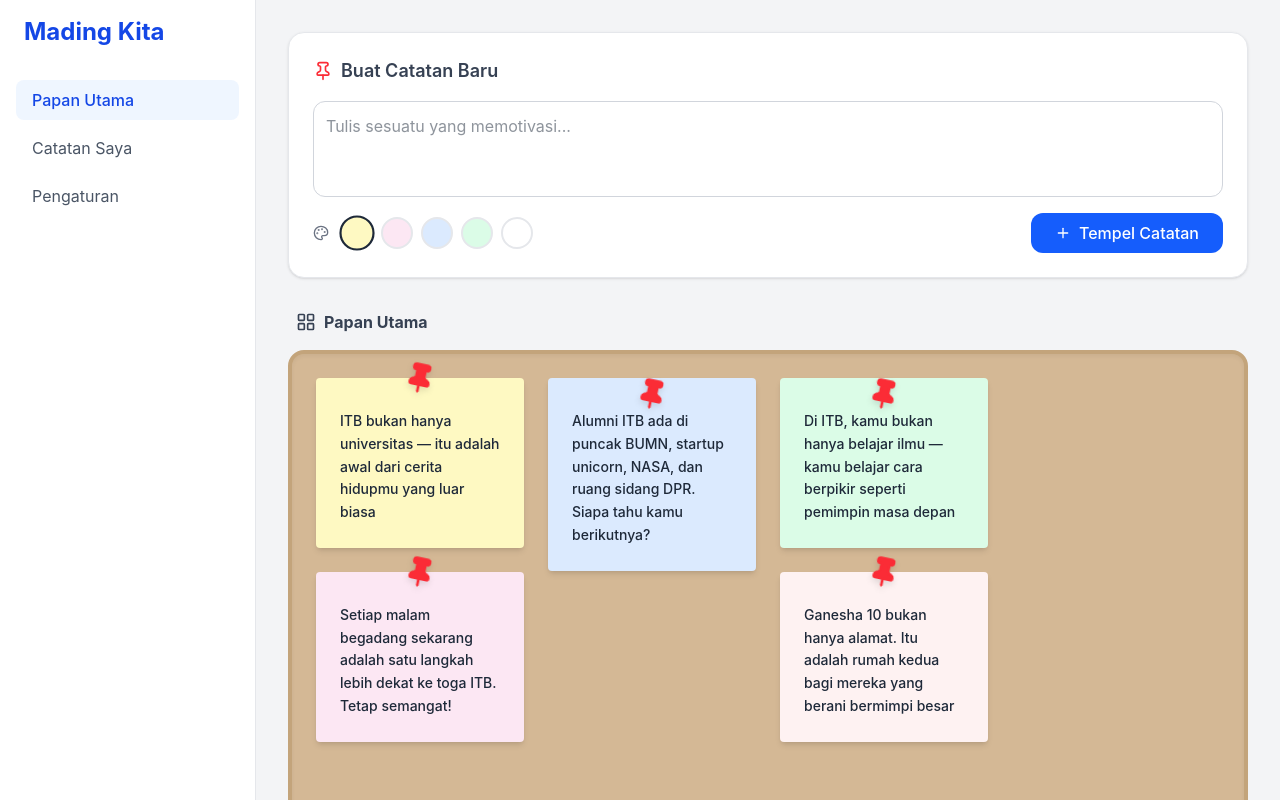
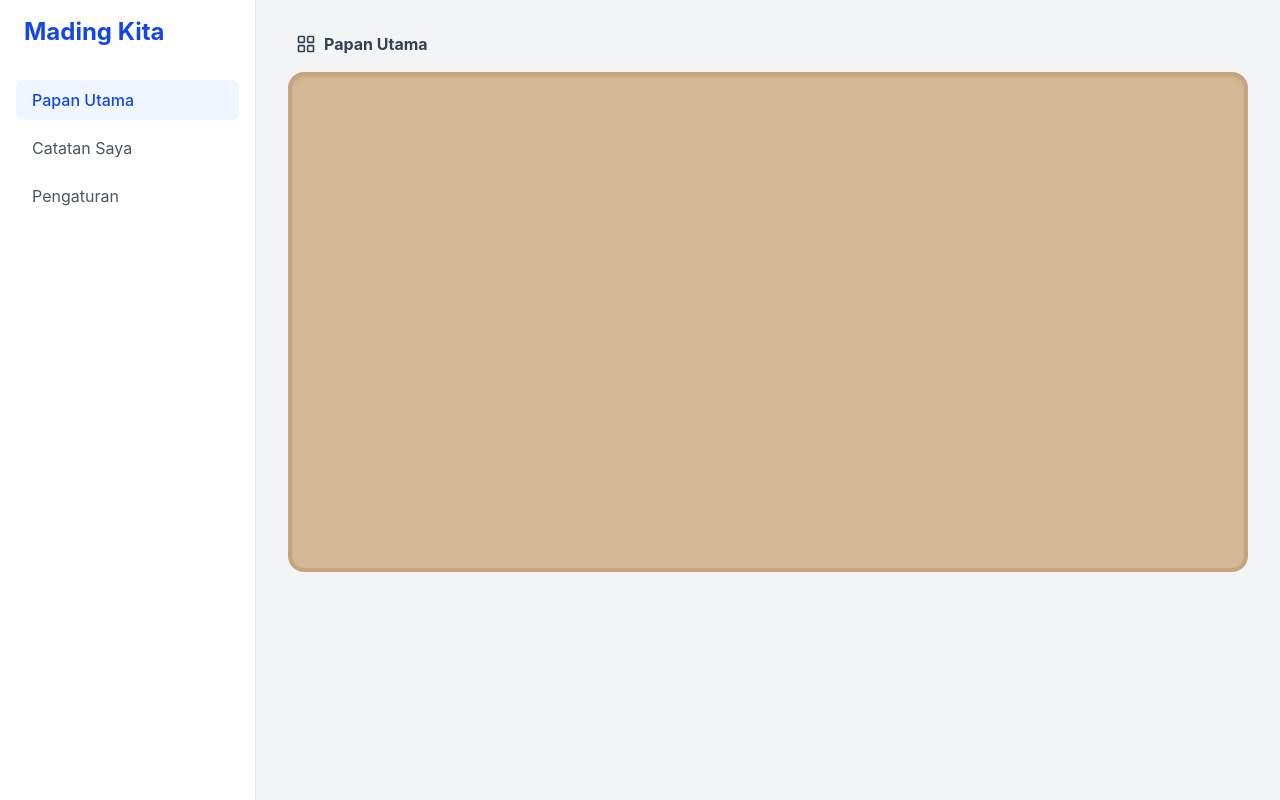
Before and after one commit to kafkalintang/mading-apps, a Next.js app: page / in a window 1280 px wide. Built offline with nearby package versions, Linux system fonts and the light colour scheme.

Commit message:
perbaikan struktur

```diff
--- a/app/page.tsx
+++ b/app/page.tsx
@@ -1,41 +1,21 @@
 'use client';
 
-import { useState } from 'react';
-import NoteForm from './components/NoteForm';
+import { useState, useEffect } from 'react';
 import MadingBoard from './components/MadingBoard';
-
-export interface Note {
-  id: number;
-  text: string;
-  color: string;
-}
+import { getNotes, Note } from './utils/storage';
 
 export default function PapanUtamaPage() {
-  const [notes, setNotes] = useState<Note[]>([
-    { id: 1, text: "ITB bukan hanya universitas — itu adalah awal dari cerita hidupmu yang luar biasa", color: "bg-yellow-100" },
-    { id: 2, text: "Setiap malam begadang sekarang adalah satu langkah lebih dekat ke toga ITB. Tetap semangat!", color: "bg-pink-100" },
-    { id: 3, text: "Alumni ITB ada di puncak BUMN, startup unicorn, NASA, dan ruang sidang DPR. Siapa tahu kamu berikutnya?", color: "bg-blue-100" },
-    { id: 4, text: "Di ITB, kamu bukan hanya belajar ilmu — kamu belajar cara berpikir seperti pemimpin masa depan", color: "bg-green-100" },
-    { id: 5, text: "Ganesha 10 bukan hanya alamat. Itu adalah rumah kedua bagi mereka yang berani bermimpi besar", color: "bg-red-50" },
-  ]);
+  const [notes, setNotes] = useState<Note[]>([]);
 
-  const handleAddNote = (text: string, color: string) => {
-    const newNote: Note = {
-      id: Date.now(),
-      text,
-      color,
-    };
-    setNotes([...notes, newNote]);
-  };
+  // Ambil data dari localStorage saat halaman dibuka
+  useEffect(() => {
+    setNotes(getNotes());
+  }, []);
 
   return (
     <div className="w-full flex flex-col gap-8">
-      {/* Form Catatan Baru */}
-      <div className="w-full">
-        <NoteForm onAddNote={handleAddNote} />
-      </div>
+      {/* Form NoteForm dihapus dari sini */}
 
-      {/* Mading Board */}
       <div className="w-full">
         <MadingBoard notes={notes} />
       </div>
```
